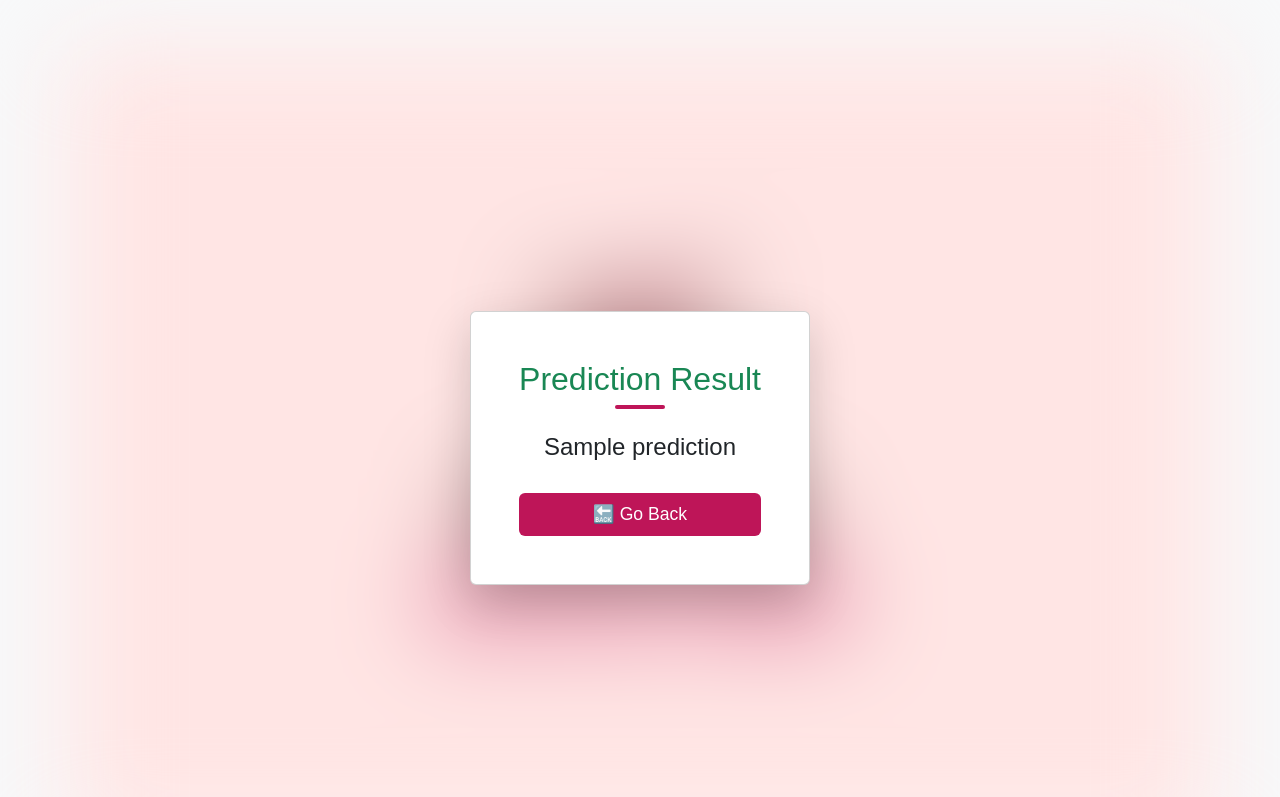
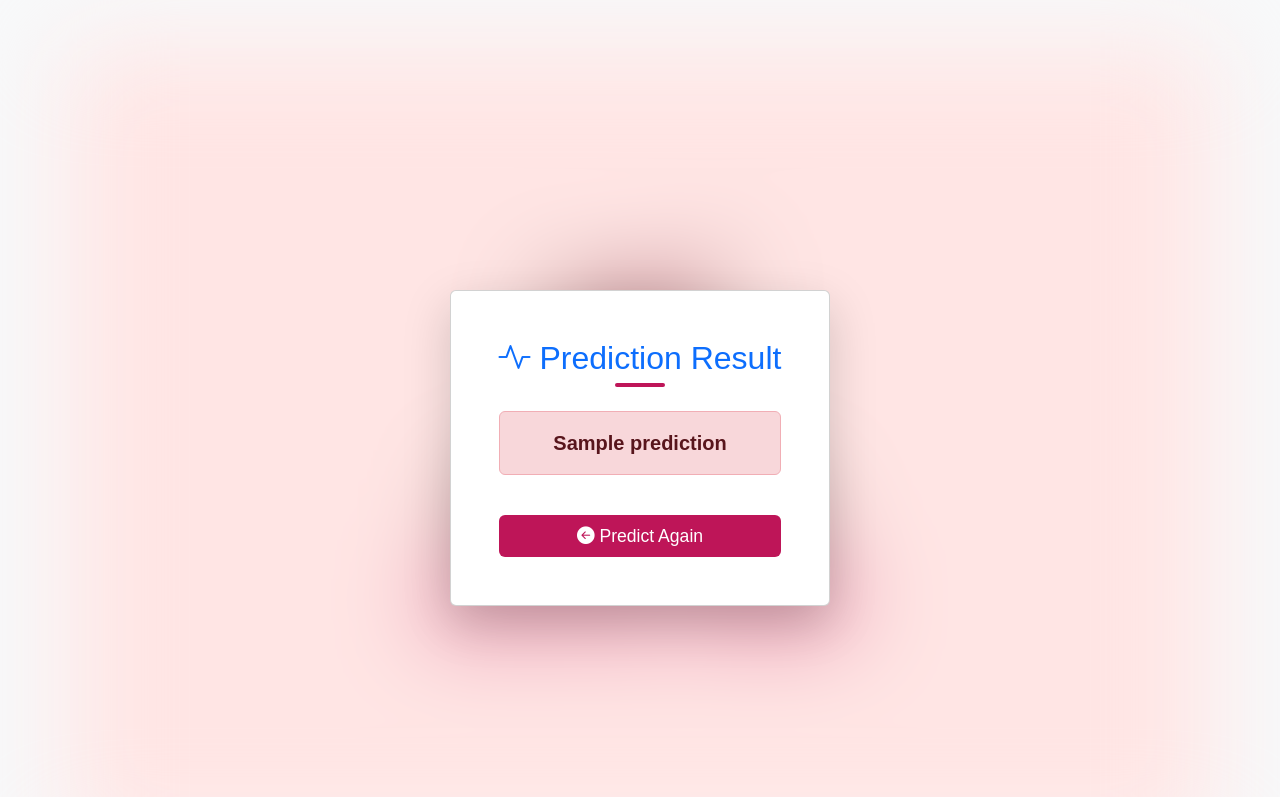
Before and after one commit to knight0801/diabetes-prediction, a Flask app: template templates/result.html in a window 1280 px wide. Shown: the top 797 px of the page. Run offline with Flask 3, Linux system fonts and the light colour scheme; the template is opened without the code that fills it: most values are stand-ins (such as "Sample title", 1, 10 or a date in 2020); parts of the project's set-up code (start-up, migrations or seed data) failed here and were passed over.

Commit message:
Fixing form result bug

```diff
--- a/Diabetes Prediction App/templates/result.html
+++ b/Diabetes Prediction App/templates/result.html
@@ -2,20 +2,31 @@
 <html lang="en">
 <head>
     <meta charset="UTF-8">
-    <title>Prediction Result</title>
+    <title>Prediction Result | Diabetes Detection</title>
     <link rel="stylesheet" href="https://cdn.jsdelivr.net/npm/bootstrap@5.3.0/dist/css/bootstrap.min.css">
     <link rel="stylesheet" href="{{ url_for('static', filename='css/style.css') }}">
+    <link href="https://cdn.jsdelivr.net/npm/bootstrap-icons@1.10.5/font/bootstrap-icons.css" rel="stylesheet">
 </head>
 <body class="bg-light">
 
     <div class="container mt-5">
         <div class="card text-center shadow-lg p-5">
-            <h2 class="text-success mb-4">Prediction Result</h2>
+            <h2 class="text-primary mb-4">
+                <i class="bi bi-activity"></i> Prediction Result
+            </h2>
 
-            <!-- Show prediction result -->
-            <h4>{{ prediction }}</h4>
+            <!-- Display the prediction result -->
+            {% if "unlikely" in prediction %}
+                <div class="alert alert-success fs-5 fw-semibold">
+                    {{ prediction }}
+                </div>
+            {% else %}
+                <div class="alert alert-danger fs-5 fw-semibold">
+                    {{ prediction }}
+                </div>
+            {% endif %}
 
-            <!-- Optional: Show chart if available -->
+            <!-- Optional chart display -->
             {% if chart_url %}
                 <div class="mt-4">
                     <img src="{{ url_for('static', filename='charts/' + chart_url.split('/')[-1]) }}"
@@ -26,7 +37,9 @@
             {% endif %}
 
             <div class="mt-4">
-                <a href="/" class="btn btn-secondary">🔙 Go Back</a>
+                <a href="/" class="btn btn-outline-primary">
+                    <i class="bi bi-arrow-left-circle-fill"></i> Predict Again
+                </a>
             </div>
         </div>
     </div>
--- a/app.py
+++ b/app.py
@@ -15,6 +15,7 @@ def home():
 def result():
     try:
         data = [
+            float(request.form['Pregnancies']),
             float(request.form['Glucose']),
             float(request.form['BloodPressure']),
             float(request.form['SkinThickness']),
```
Also changed, not shown: Diabetes Prediction App/templates/index.html (+8 -1 lines), templates/index.html (+8 -1 lines).
